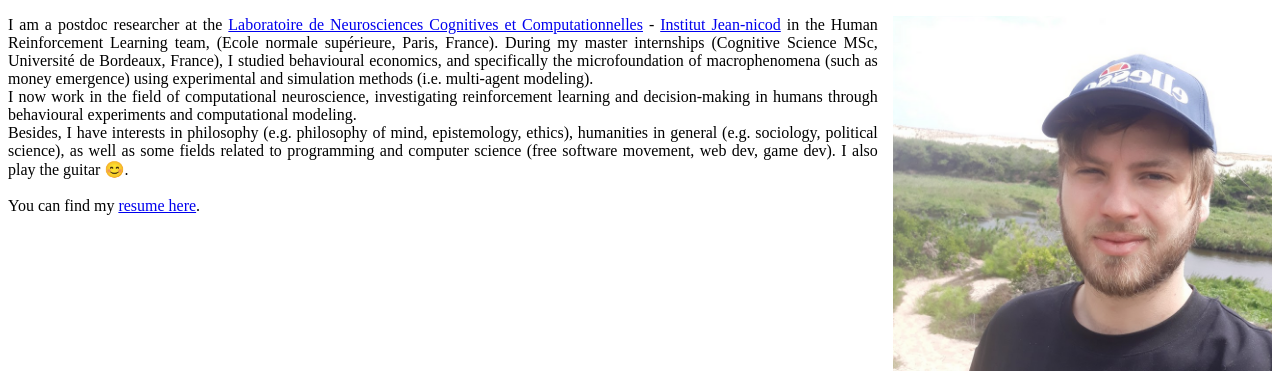
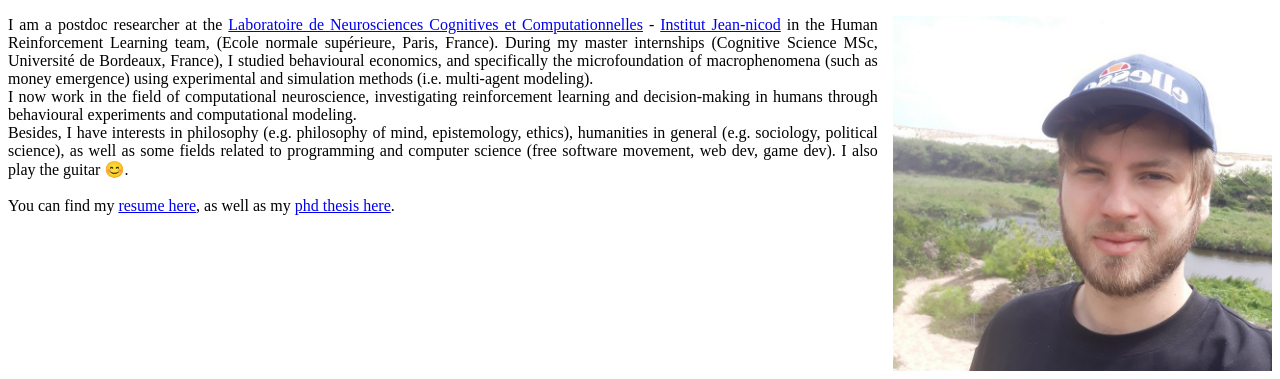
Before and after one commit to bsgarcia/bsgarcia, a plain HTML site: page html/index.html in a window 1280 px wide. Shown: the part 66-445 px from the top of the page. Drawn offline with Linux system fonts and the light colour scheme; files whose address does not match are found by name.

Commit message:
add thesis

```diff
--- a/html/index.html
+++ b/html/index.html
@@ -27,7 +27,7 @@
                 <br>
 
 
-                You can find my <a href="pdf/cv_basile_garcia.pdf" target="_blank">resume here</a>.
+                You can find my <a href="pdf/cv_basile_garcia.pdf" target="_blank">resume here</a>, as well as my <a href="pdf/Phd_thesis_garcia.pdf" target="_blank">phd thesis here</a>.
 
             </p>
 
```
Also changed, not shown: 1 other file.
